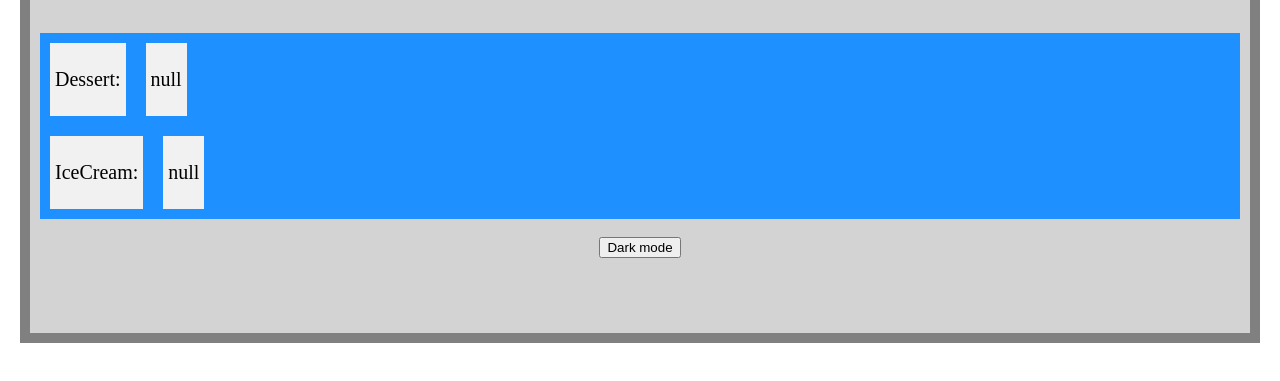
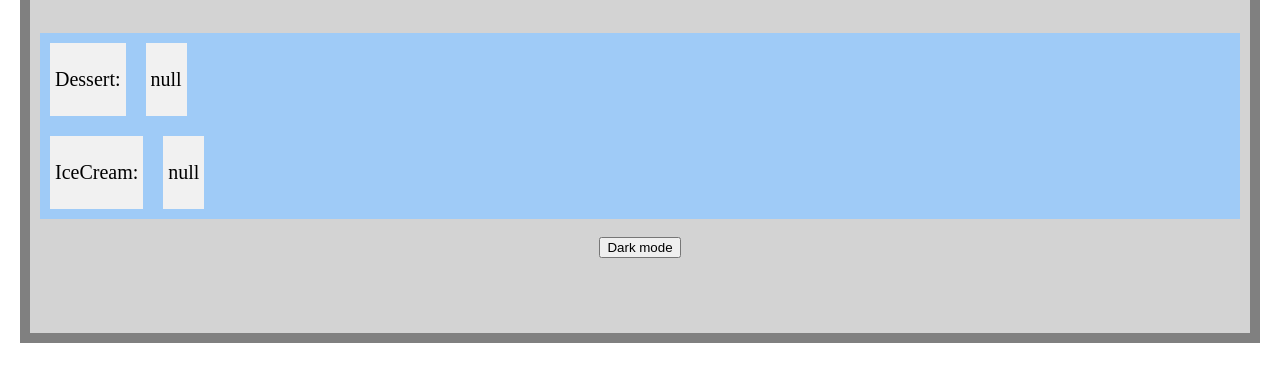
Before and after one commit to lfer-29/cs355-, a plain HTML site: page page2.html in a window 1280 px wide. Shown: the part 235-616 px from the top of the page. Drawn offline with Linux system fonts and the light colour scheme.

Commit message:
Update style.css

```diff
--- a/style.css
+++ b/style.css
@@ -51,7 +51,7 @@ top:25%;
 .flex-box {
 display: flex;
 
-background-color: DodgerBlue;
+background-color: rgb(159, 203, 247);
 }
 
 .flex-box div {
```
